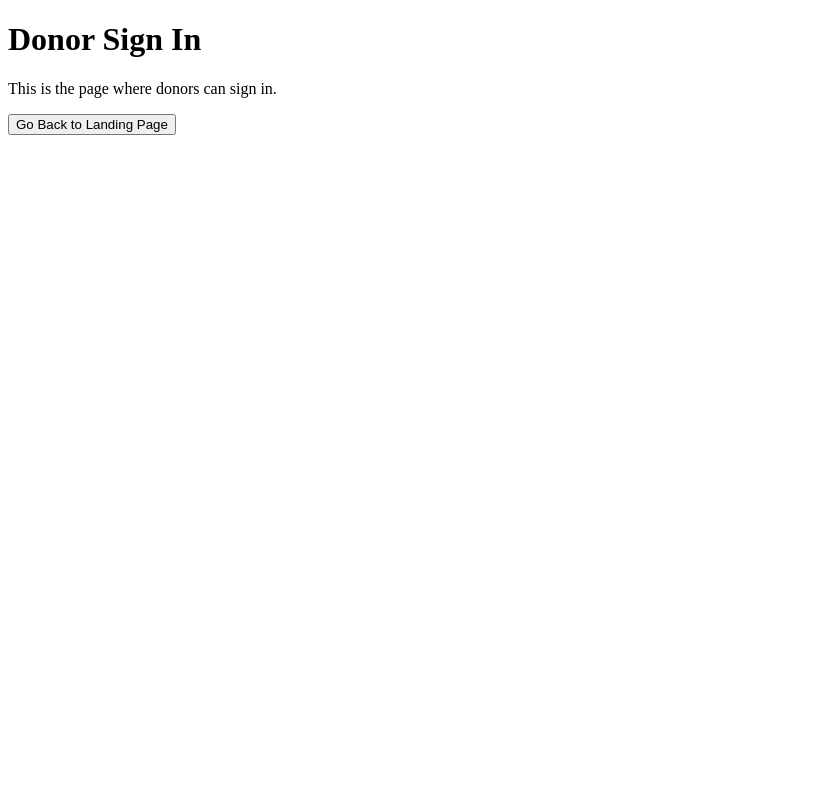
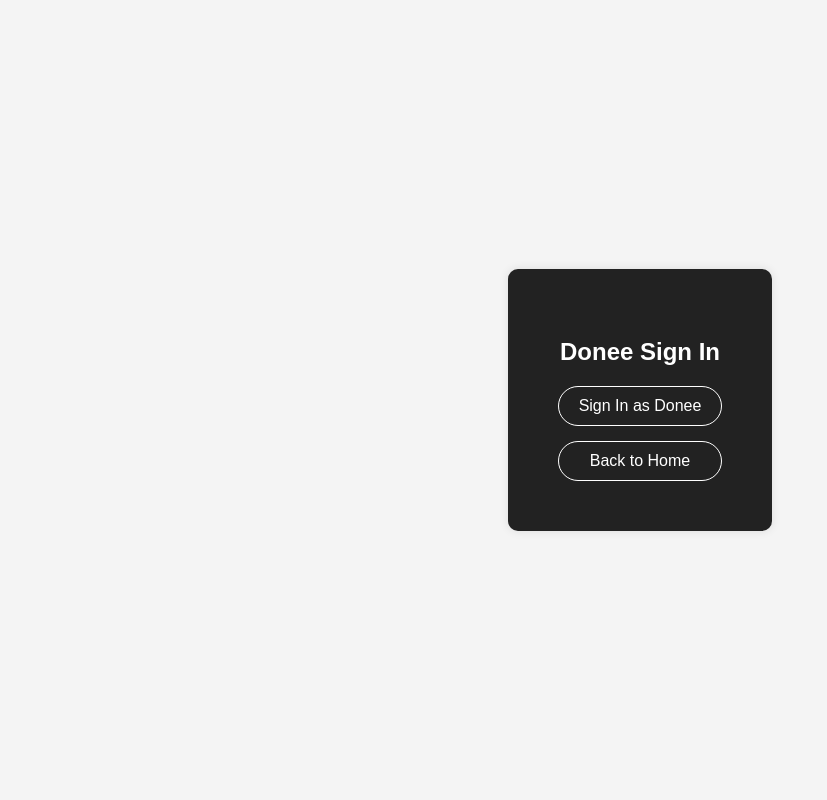
Before and after one commit to m-metz/access-mobile, a Django app: page /donor-signin/ in a window 1280 px wide. Shown: the whole page, without its empty margins (0-827 px from the left). Run offline with Django 5.2, Linux system fonts and the light colour scheme.

Commit message:
Added a base template to our templates.

```diff
--- a/access_mobile_app/templates/access_mobile_app/access_mobile.html
+++ b/access_mobile_app/templates/access_mobile_app/access_mobile.html
@@ -6,28 +6,23 @@
     <meta name="viewport" content="width=device-width, initial-scale=1.0">
     <style>
     body {
-        background-color: #222;
-        color: white;
+        font-family: Arial, sans-serif;
+        background-color: #f4f4f4;
+        margin: 0;
+        padding: 0;
         display: flex;
         justify-content: center;
         align-items: center;
         height: 100vh;
-        margin: 0;
-        font-family: Arial, sans-serif;
     }
 
     .container {
-        display: flex;
-        justify-content: center;
-        align-items: center;
-    }
-
-    .box {
-        background-color: #333;
-        padding: 40px;
-        border-radius: 8px;
         text-align: center;
-        border: 1px solid white;
+        background-color: #222;
+        color: white;
+        padding: 50px;
+        border-radius: 10px;
+        box-shadow: 0 0 10px rgba(0, 0, 0, 0.1);
     }
 
     .box h2 {
@@ -54,15 +49,17 @@
         color: #222;
     }
     </style>
-    <title>Access Mobile</title>
+    <title>{% block title %}Access Mobile{% endblock %}</title>
 </head>
 <body>
     <div class="container">
         <div class="box">
-            <h2>Welcome to Access Mobile</h2>
+            <h2>{% block heading %}Welcome to Access Mobile{% endblock %}</h2>
             <div class="buttons">
+                {% block buttons %}
                 <a href="/donee/" class="btn">I'm a Donee</a>
-                <a href="/donate/" class="btn">I want to Donate</a>
+                <a href="/donor-signin/" class="btn">I want to Donate</a>
+                {% endblock %}
             </div>
         </div>
     </div>
--- a/access_mobile_app/templates/access_mobile_app/donor_signin.html
+++ b/access_mobile_app/templates/access_mobile_app/donor_signin.html
@@ -1,14 +1,11 @@
 <!-- donor_signin.html -->
-<!DOCTYPE html>
-<html lang="en">
-<head>
-    <meta charset="UTF-8">
-    <meta name="viewport" content="width=device-width, initial-scale=1.0">
-    <title>Donor Sign In</title>
-</head>
-<body>
-    <h1>Donor Sign In</h1>
-    <p>This is the page where donors can sign in.</p>
-    <button onclick="window.location.href='/'">Go Back to Landing Page</button>
-</body>
-</html>
+{% extends 'access_mobile_app/access_mobile.html' %}
+
+{% block title %}Donee Sign In{% endblock %}
+
+{% block heading %}Donee Sign In{% endblock %}
+
+{% block buttons %}
+<a href="/donee-signin/" class="btn">Sign In as Donee</a>
+<a href="/" class="btn">Back to Home</a>
+{% endblock %}
```
Also changed, not shown: access_mobile_app/templates/access_mobile_app/donatee_signin.html (+10 -14 lines).
